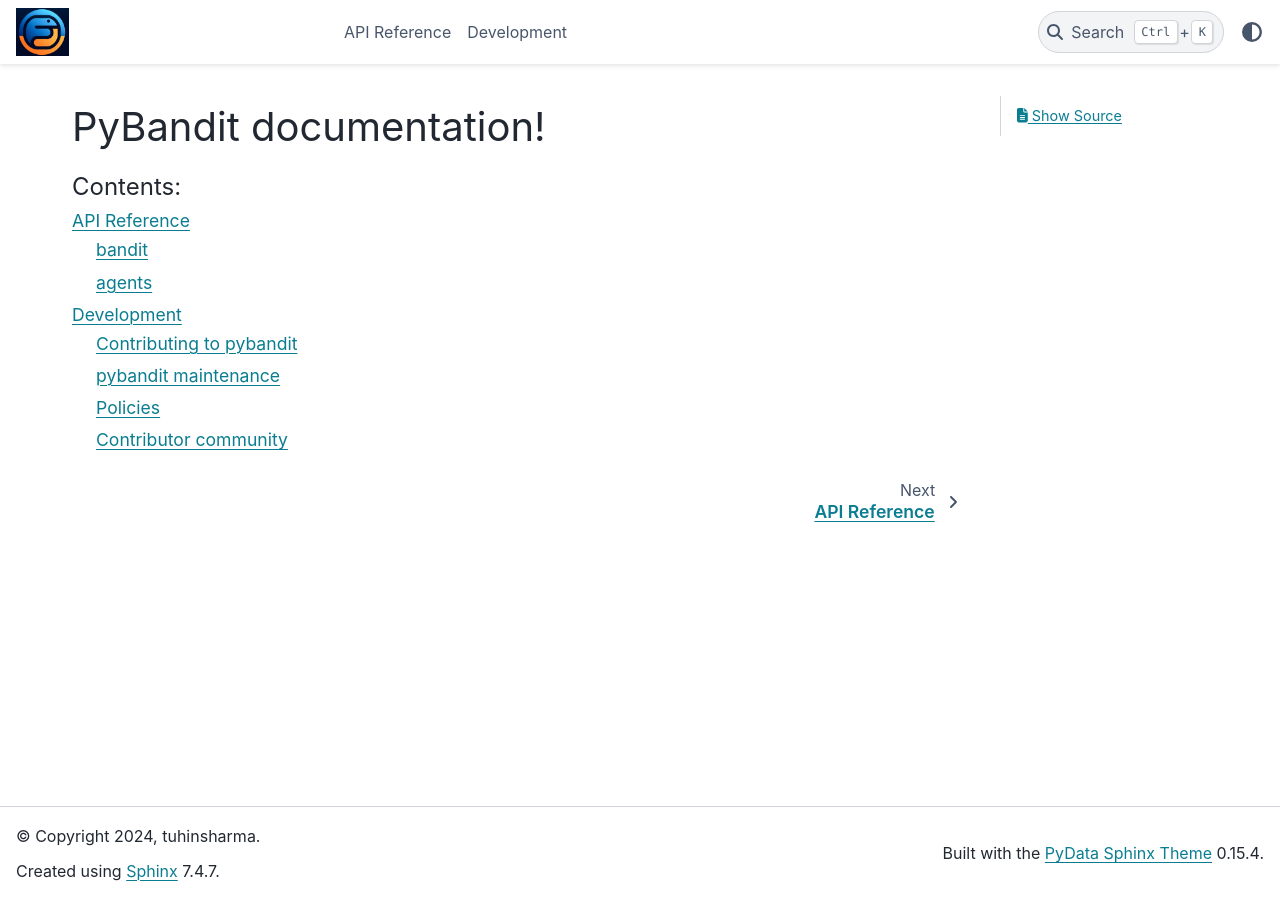
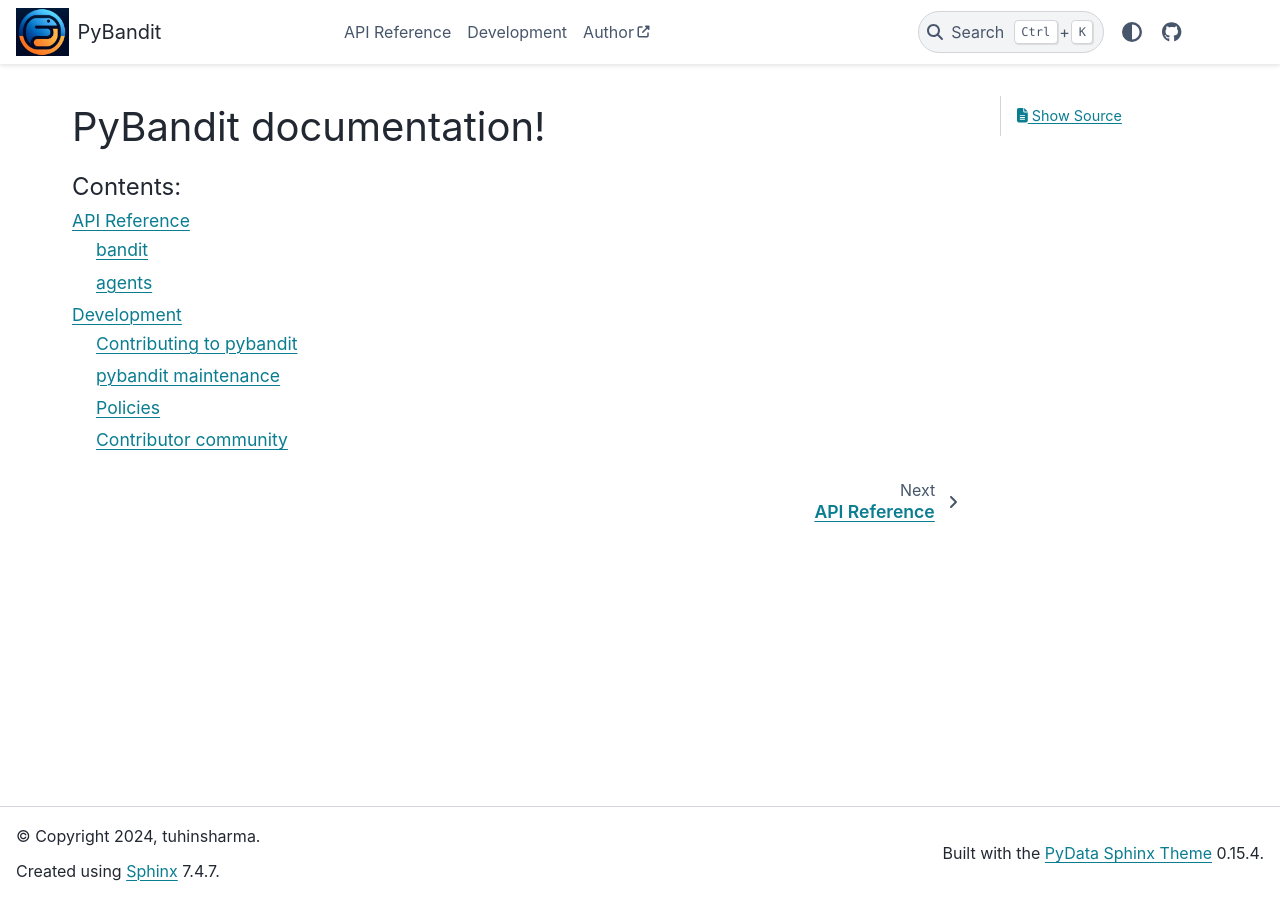
Before and after one commit to pybandit/pybandit, a Sphinx documentation site: the page built from doc/index.rst, in a window 1280 px wide. Built offline with Sphinx 7.4.7 and the PyData theme 0.15.4, drawn with Linux system fonts in a browser that asks for light colours.

```diff
--- a/doc/conf.py
+++ b/doc/conf.py
@@ -52,39 +52,39 @@ html_theme = "pydata_sphinx_theme"
 html_logo = "_static/logo.png"
 html_favicon = "_static/logo.png"
 #
-# html_theme_options = {
-#     "external_links": [
-#         {
-#             "url": "https://tuhinsharma.com",
-#             "name": "Author",
-#         }
-#     ],
-#     "header_links_before_dropdown": 4,
-#     "icon_links": [
-#         {
-#             "name": "GitHub",
-#             "url": "https://github.com/pybandit/pybandit.git",
-#             "icon": "fa-brands fa-github",
-#         },
-#         {
-#             "name": "PyPI",
-#             "url": "https://pypi.org/project/pybandit",
-#             "icon": "fa-custom fa-pypi",
-#         },
-#         {
-#             "name": "pybandit",
-#             "url": "https://pybandit.org",
-#             "icon": "fa-custom fa-pydata",
-#         },
-#     ],
-#     # alternative way to set twitter and github header icons
-#     # "github_url": "https://github.com/pydata/pydata-sphinx-theme",
-#     # "twitter_url": "https://twitter.com/PyData",
-#     "logo": {
-#         "text": "PyBandit",
-#         "image_dark": "_static/logo.png",
-#     }
-# }
+html_theme_options = {
+    "external_links": [
+        {
+            "url": "https://tuhinsharma.com",
+            "name": "Author",
+        }
+    ],
+    "header_links_before_dropdown": 4,
+    "icon_links": [
+        {
+            "name": "GitHub",
+            "url": "https://github.com/pybandit/pybandit.git",
+            "icon": "fa-brands fa-github",
+        },
+        {
+            "name": "PyPI",
+            "url": "https://pypi.org/project/pybandit",
+            "icon": "fa-custom fa-pypi",
+        },
+        {
+            "name": "pybandit",
+            "url": "https://pybandit.org",
+            "icon": "fa-custom fa-pydata",
+        },
+    ],
+    # alternative way to set twitter and github header icons
+    # "github_url": "https://github.com/pydata/pydata-sphinx-theme",
+    # "twitter_url": "https://twitter.com/PyData",
+    "logo": {
+        "text": "PyBandit",
+        "image_dark": "_static/logo.png",
+    }
+}
 
 # Add any paths that contain custom static files (such as style sheets) here,
 # relative to this directory. They are copied after the builtin static files,
```
